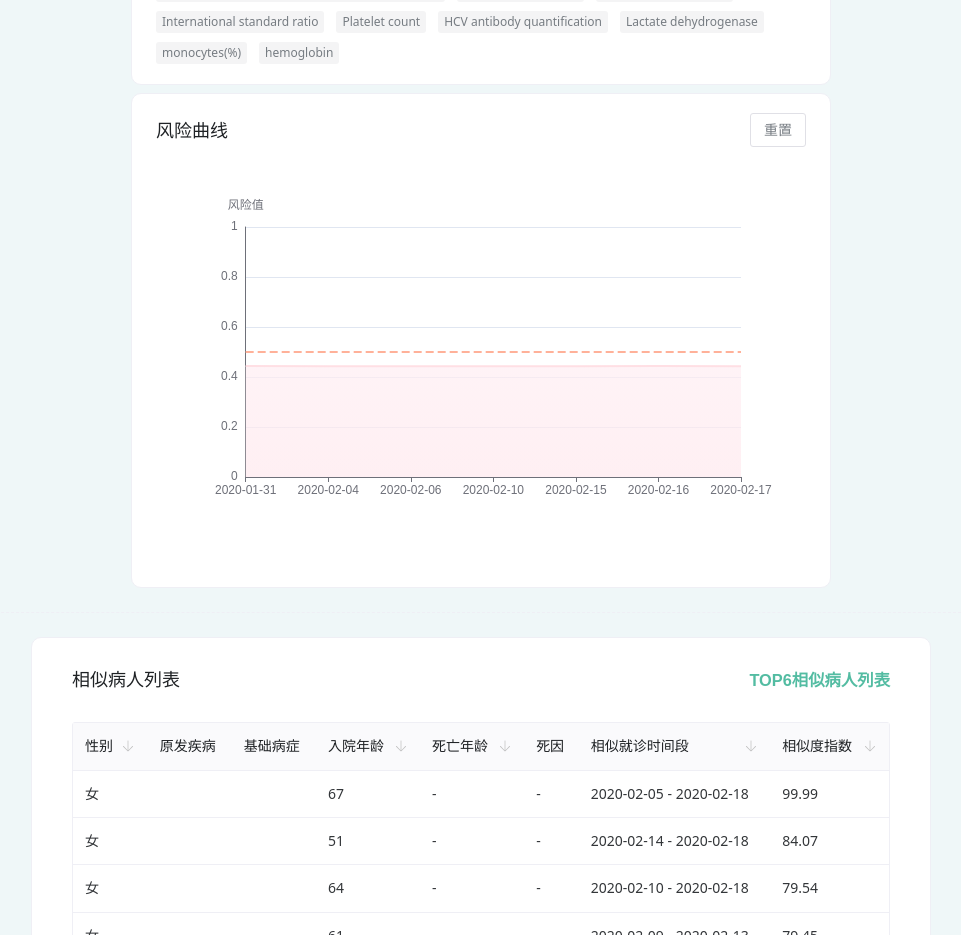
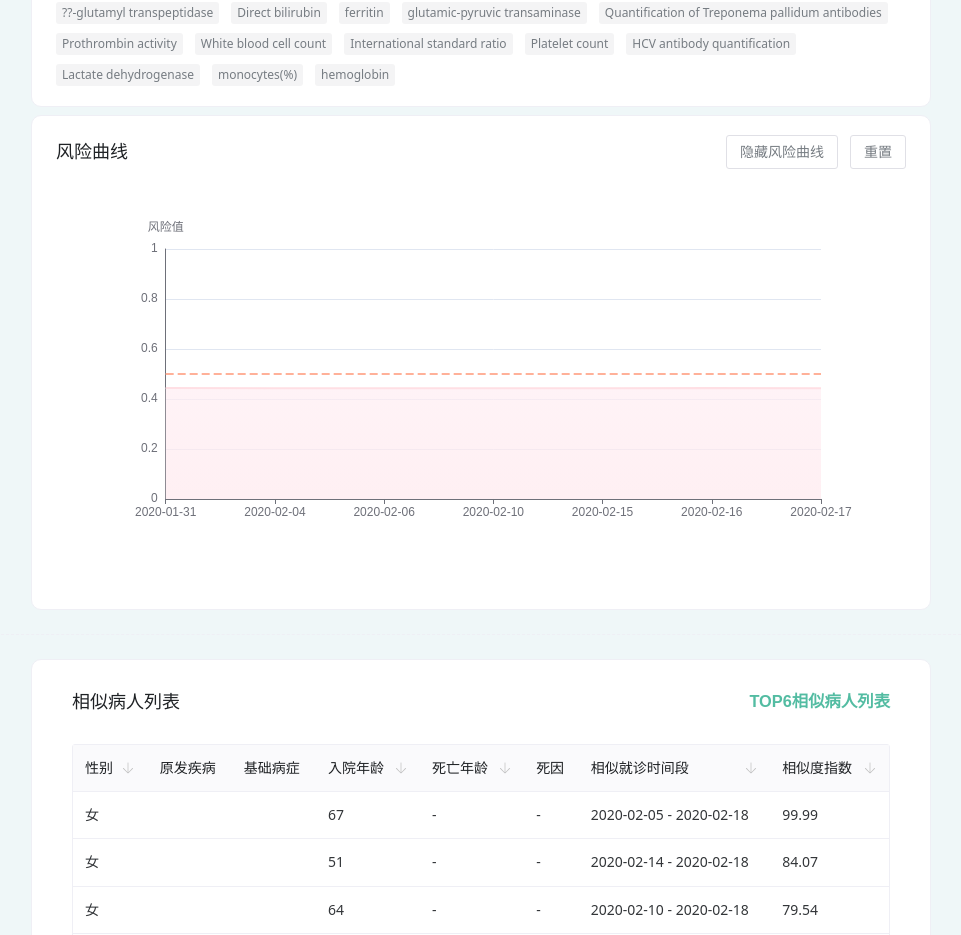
Before and after one commit to jiacheng299/xiaoya_front, a Vue app: page /cases in a window 1280 px wide. Shown: the part 960-1895 px from the top of the page, without its empty margins (159-1120 px from the left). Built offline with nearby package versions, Linux system fonts and the light colour scheme; a web font is replaced by a local one.

Commit message:
美化风险曲线

```diff
--- a/src/components/cases/AIAdvice.vue
+++ b/src/components/cases/AIAdvice.vue
@@ -1,5 +1,5 @@
 <template>
-  <n-card title="AI观察与建议" style=" width: 600px;border-radius: 10px;" >
+  <n-card title="AI观察与建议" style=" width: 400px;border-radius: 10px;" >
 
     <n-timeline>
 
--- a/src/components/cases/CaseDataAnalyse.vue
+++ b/src/components/cases/CaseDataAnalyse.vue
@@ -1,7 +1,7 @@
 <template>
   <!--    <div class="analyse">-->
   <n-flex vertical>
-    <n-card style="width: 700px ;  border-radius: 10px;">
+    <n-card style="width: 900px ;  border-radius: 10px;">
 
       <n-h3>
         当前重要指标：
@@ -31,12 +31,12 @@
         </div>
       </n-space>
     </n-card>
-    <n-card style="width: 700px; border-radius: 10px;" title="风险曲线">
+    <n-card style="width: 900px; border-radius: 10px;" title="风险曲线">
       <template #header-extra>
         <n-space>
-<!--          <n-button type="tertiary" @click="showRiskCurve = !showRiskCurve">-->
-<!--            {{ showRiskCurve ? '隐藏' : '显示' }}风险曲线-->
-<!--          </n-button>-->
+          <n-button type="tertiary" @click="showRiskCurve = !showRiskCurve">
+            {{ showRiskCurve ? '隐藏' : '显示' }}风险曲线
+          </n-button>
           <n-button type="tertiary" @click="resetSelect">
             重置
           </n-button>
--- a/src/components/cases/PatientDetail.vue
+++ b/src/components/cases/PatientDetail.vue
@@ -2,7 +2,7 @@
   <div
     class="card"
     :style="{ height: cardHeight }"
-    style="width: 600px"
+    style="width: 400px"
     title="卡片"
     @mouseleave="showMore = false"
     @mouseover="showMore = true"
```
